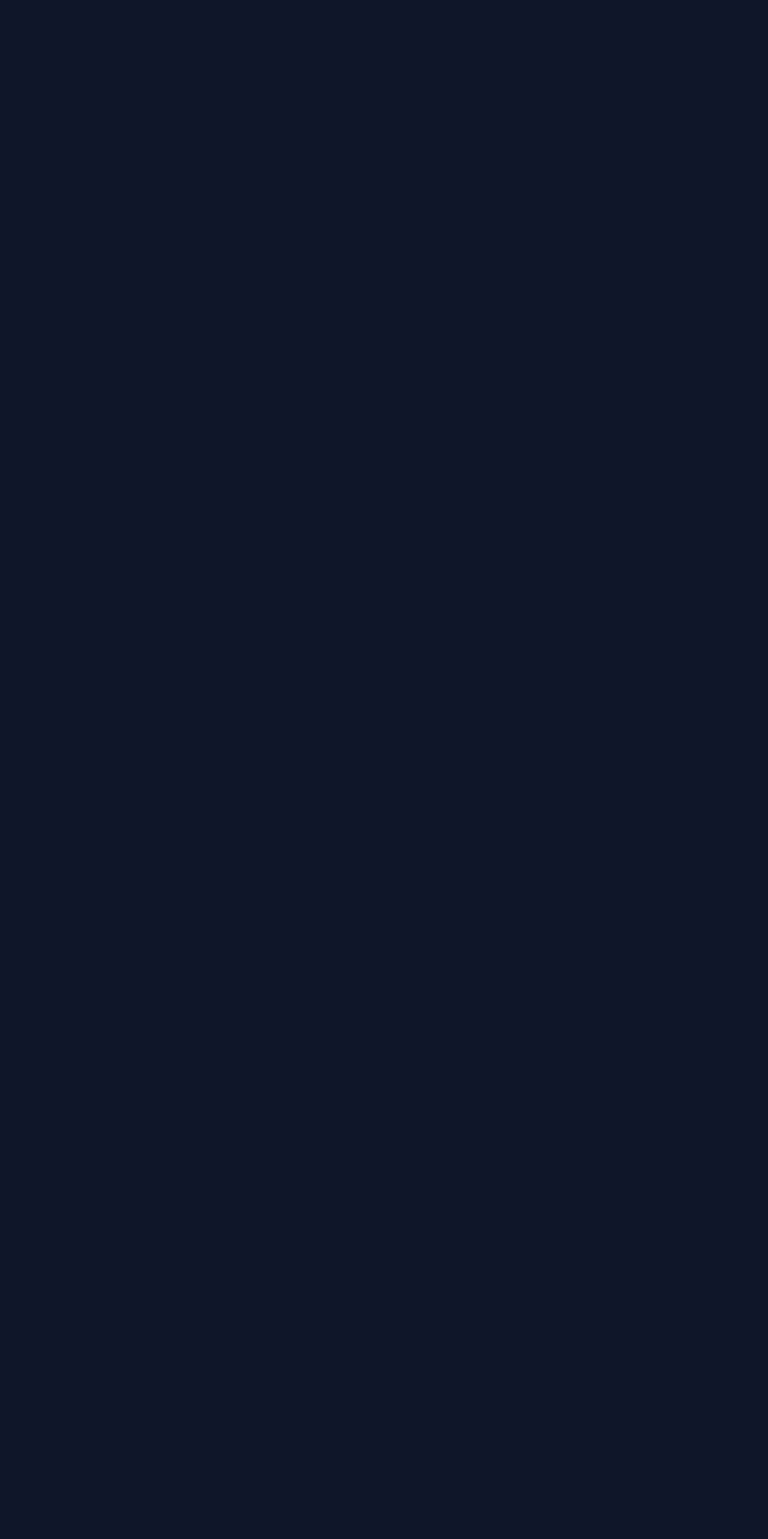
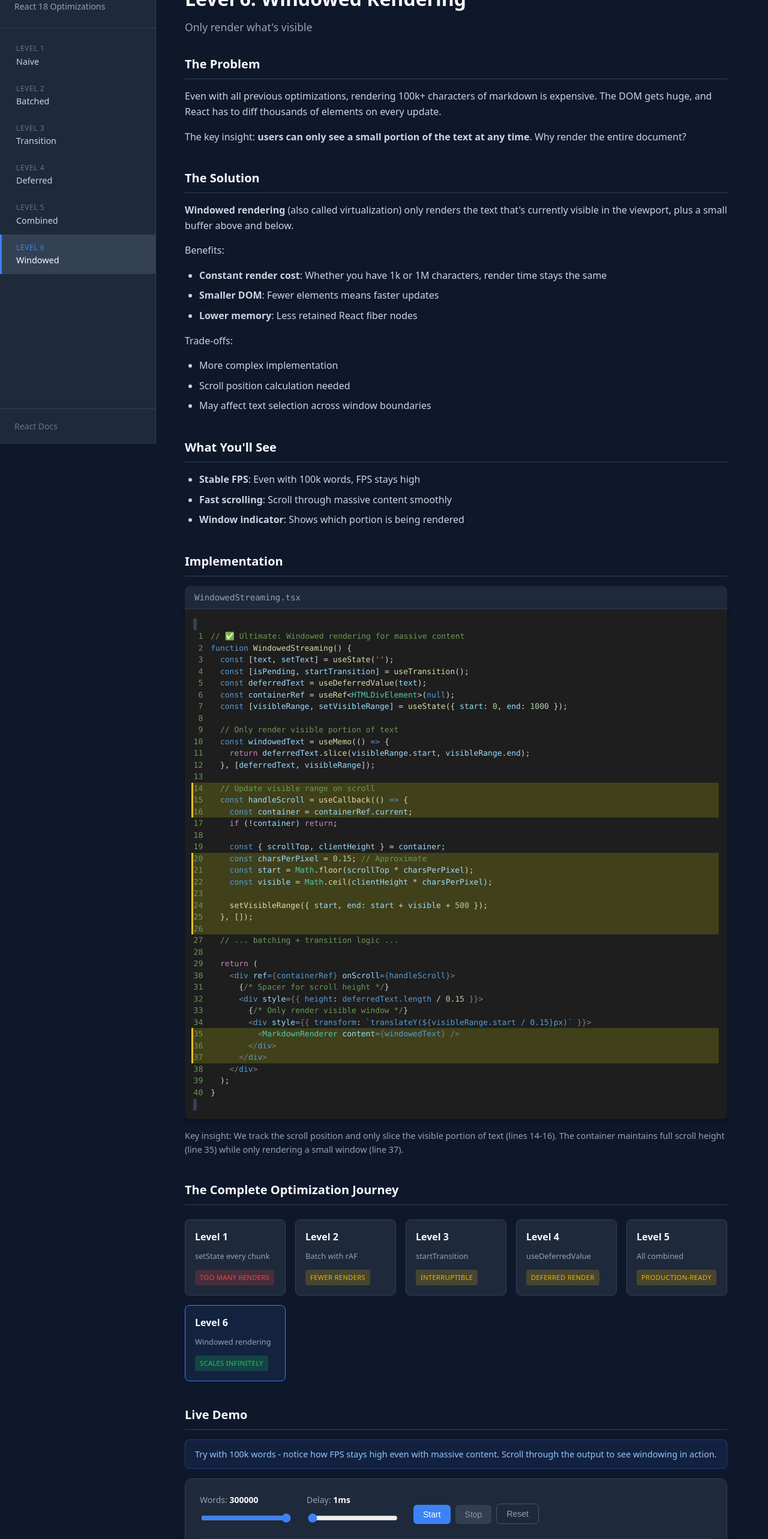
Before and after one commit to kocgo/how-to-handle-llm-responses, a React (Vite) app in the folder ui/: page /level/6 in a window 1280 px wide. Before the commit this address had no page. Shown: the part 60-2626 px from the top of the page at 60% size. Before the commit the page ends 800 px from the top, so only its background shows below. Built offline with nearby package versions, Linux system fonts and the light colour scheme.

Commit message:
page 6 start

```diff
--- a/ui/src/App.tsx
+++ b/ui/src/App.tsx
@@ -4,6 +4,7 @@ import { Level2Page } from './pages/Level2Page'
 import { Level3Page } from './pages/Level3Page'
 import { Level4Page } from './pages/Level4Page'
 import { Level5Page } from './pages/Level5Page'
+import { Level6Page } from './pages/Level6Page'
 
 export default function App() {
   return (
@@ -15,6 +16,7 @@ export default function App() {
         <Route path="/level/3" element={<Level3Page />} />
         <Route path="/level/4" element={<Level4Page />} />
         <Route path="/level/5" element={<Level5Page />} />
+        <Route path="/level/6" element={<Level6Page />} />
       </Routes>
     </BrowserRouter>
   )
--- a/ui/src/components/Layout.tsx
+++ b/ui/src/components/Layout.tsx
@@ -11,7 +11,7 @@ export function Layout({ children, currentLevel }: LayoutProps) {
   const location = useLocation()
 
   const prevLevel = currentLevel > 1 ? currentLevel - 1 : null
-  const nextLevel = currentLevel < 5 ? currentLevel + 1 : null
+  const nextLevel = currentLevel < 6 ? currentLevel + 1 : null
 
   return (
     <div className="layout">
--- a/ui/src/components/StreamingDemo.tsx
+++ b/ui/src/components/StreamingDemo.tsx
@@ -5,6 +5,7 @@ import React, {
   useTransition,
   useDeferredValue,
   useEffect,
+  useMemo,
 } from 'react'
 import { fetchStream } from '../utils/stream'
 import { MetricsPanel } from './MetricsPanel'
@@ -16,13 +17,20 @@ interface StreamingDemoProps {
   batchStrategy: BatchStrategy
   useTransition: boolean
   useDeferredValue: boolean
+  useWindowing?: boolean
 }
+
+const WINDOW_SIZE = 4000 // Characters to render at a time
+const WINDOW_BUFFER = 1000 // Extra buffer above/below
+const LINE_HEIGHT = 24 // Approximate line height in pixels
+const CHARS_PER_LINE = 80 // Approximate characters per line
 
 export function StreamingDemo({
   level,
   batchStrategy,
   useTransition: shouldUseTransition,
   useDeferredValue: shouldUseDeferredValue,
+  useWindowing = false,
 }: StreamingDemoProps) {
   const [text, setText] = useState('')
   const [isPending, startTransition] = useTransition()
@@ -30,18 +38,21 @@ export function StreamingDemo({
   const isStale = text !== deferredText
 
   const [isStreaming, setIsStreaming] = useState(false)
-  const [wordCount, setWordCount] = useState(100000)
+  const [wordCount, setWordCount] = useState(300000)
   const [delay, setDelay] = useState(1)
   const [inputValue, setInputValue] = useState('')
   const [outputTab, setOutputTab] = useState<'text' | 'markdown'>('markdown')
+  const [scrollTop, setScrollTop] = useState(0)
 
   const abortControllerRef = useRef<AbortController | null>(null)
   const bufferRef = useRef('')
   const rafIdRef = useRef<number>()
+  const outputContentRef = useRef<HTMLDivElement>(null)
 
   const handleReset = useCallback(() => {
     setText('')
     bufferRef.current = ''
+    setScrollTop(0)
   }, [])
 
   const handleStop = useCallback(() => {
@@ -77,7 +88,7 @@ export function StreamingDemo({
         // Level 1: Naive - setState on every chunk
         setText((prev) => prev + token)
       } else if (batchStrategy === 'raf') {
-        // Levels 2-5: Batch with requestAnimationFrame
+        // Levels 2-6: Batch with requestAnimationFrame
         bufferRef.current += token
 
         if (!rafIdRef.current) {
@@ -123,6 +134,37 @@ export function StreamingDemo({
   // Determine which text to render
   const displayText = shouldUseDeferredValue ? deferredText : text
 
+  // Windowing logic
+  const charsPerPixel = 0.12 // Approximate characters per pixel height
+  const totalHeight = useWindowing ? displayText.length / charsPerPixel : 0
+
+  const { windowedText, windowStart, windowEnd } = useMemo(() => {
+    if (!useWindowing || !displayText) {
+      return { windowedText: displayText, windowStart: 0, windowEnd: displayText.length }
+    }
+
+    const startChar = Math.max(0, Math.floor(scrollTop * charsPerPixel) - WINDOW_BUFFER)
+    const endChar = Math.min(
+      displayText.length,
+      startChar + WINDOW_SIZE + WINDOW_BUFFER * 2
+    )
+
+    return {
+      windowedText: displayText.slice(startChar, endChar),
+      windowStart: startChar,
+      windowEnd: endChar,
+    }
+  }, [displayText, scrollTop, useWindowing])
+
+  const handleScroll = useCallback(
+    (e: React.UIEvent<HTMLDivElement>) => {
+      if (useWindowing) {
+        setScrollTop(e.currentTarget.scrollTop)
+      }
+    },
+    [useWindowing]
+  )
+
   // Determine which state indicators to show
   const showIsPending = shouldUseTransition
   const showIsStale = shouldUseDeferredValue
@@ -138,7 +180,7 @@ export function StreamingDemo({
             id={`words-${level}`}
             type="range"
             min="100"
-            max="100000"
+            max="300000"
             step="100"
             value={wordCount}
             onChange={(e) => setWordCount(Number(e.target.value))}
@@ -202,6 +244,18 @@ export function StreamingDemo({
         isStale={showIsStale ? isStale : undefined}
       />
 
+      {useWindowing && displayText && (
+        <div className="window-indicator">
+          <span>
+            Rendering chars {windowStart.toLocaleString()} - {windowEnd.toLocaleString()} of{' '}
+            {displayText.length.toLocaleString()}
+          </span>
+          <span className="window-percent">
+            ({Math.round((WINDOW_SIZE / Math.max(displayText.length, 1)) * 100)}% rendered)
+          </span>
+        </div>
+      )}
+
       <div
         className={`output-area ${isPending && showIsPending ? 'pending' : ''} ${isStale && showIsStale ? 'stale' : ''}`}
       >
@@ -221,6 +275,9 @@ export function StreamingDemo({
             </button>
           </div>
           <div className="output-badges">
+            {useWindowing && (
+              <span className="output-badge windowed-badge">Windowed</span>
+            )}
             {showIsPending && isPending && (
               <span className="output-badge pending-badge">Pending...</span>
             )}
@@ -229,9 +286,31 @@ export function StreamingDemo({
             )}
           </div>
         </div>
-        <div className="output-content">
+        <div
+          ref={outputContentRef}
+          className="output-content"
+          onScroll={handleScroll}
+          style={useWindowing ? { position: 'relative' } : undefined}
+        >
           {displayText ? (
-            outputTab === 'markdown' ? (
+            useWindowing ? (
+              <div style={{ height: totalHeight, position: 'relative' }}>
+                <div
+                  style={{
+                    position: 'absolute',
+                    top: windowStart / charsPerPixel,
+                    left: 0,
+                    right: 0,
+                  }}
+                >
+                  {outputTab === 'markdown' ? (
+                    <MarkdownRenderer content={windowedText} />
+                  ) : (
+                    <pre className="plain-text-output">{windowedText}</pre>
+                  )}
+                </div>
+              </div>
+            ) : outputTab === 'markdown' ? (
               <MarkdownRenderer content={displayText} />
             ) : (
               <pre className="plain-text-output">{displayText}</pre>
--- /dev/null
+++ b/ui/src/pages/Level6Page.tsx
@@ -0,0 +1,165 @@
+import React from 'react'
+import { Layout } from '../components/Layout'
+import { CodeBlock } from '../components/CodeBlock'
+import { StreamingDemo } from '../components/StreamingDemo'
+
+const CODE_SAMPLE = `// ✅ Ultimate: Windowed rendering for massive content
+function WindowedStreaming() {
+  const [text, setText] = useState('');
+  const [isPending, startTransition] = useTransition();
+  const deferredText = useDeferredValue(text);
+  const containerRef = useRef<HTMLDivElement>(null);
+  const [visibleRange, setVisibleRange] = useState({ start: 0, end: 1000 });
+
+  // Only render visible portion of text
+  const windowedText = useMemo(() => {
+    return deferredText.slice(visibleRange.start, visibleRange.end);
+  }, [deferredText, visibleRange]);
+
+  // Update visible range on scroll
+  const handleScroll = useCallback(() => {
+    const container = containerRef.current;
+    if (!container) return;
+
+    const { scrollTop, clientHeight } = container;
+    const charsPerPixel = 0.15; // Approximate
+    const start = Math.floor(scrollTop * charsPerPixel);
+    const visible = Math.ceil(clientHeight * charsPerPixel);
+
+    setVisibleRange({ start, end: start + visible + 500 });
+  }, []);
+
+  // ... batching + transition logic ...
+
+  return (
+    <div ref={containerRef} onScroll={handleScroll}>
+      {/* Spacer for scroll height */}
+      <div style={{ height: deferredText.length / 0.15 }}>
+        {/* Only render visible window */}
+        <div style={{ transform: \`translateY(\${visibleRange.start / 0.15}px)\` }}>
+          <MarkdownRenderer content={windowedText} />
+        </div>
+      </div>
+    </div>
+  );
+}`
+
+export function Level6Page() {
+  return (
+    <Layout currentLevel={6}>
+      <header className="page-header">
+        <h1>Level 6: Windowed Rendering</h1>
+        <p className="subtitle">Only render what's visible</p>
+      </header>
+
+      <section className="explanation">
+        <h2>The Problem</h2>
+        <p>
+          Even with all previous optimizations, rendering 100k+ characters of
+          markdown is expensive. The DOM gets huge, and React has to diff
+          thousands of elements on every update.
+        </p>
+        <p>
+          The key insight: <strong>users can only see a small portion of the
+          text at any time</strong>. Why render the entire document?
+        </p>
+      </section>
+
+      <section className="explanation">
+        <h2>The Solution</h2>
+        <p>
+          <strong>Windowed rendering</strong> (also called virtualization) only
+          renders the text that's currently visible in the viewport, plus a
+          small buffer above and below.
+        </p>
+        <p>Benefits:</p>
+        <ul>
+          <li><strong>Constant render cost</strong>: Whether you have 1k or 1M characters, render time stays the same</li>
+          <li><strong>Smaller DOM</strong>: Fewer elements means faster updates</li>
+          <li><strong>Lower memory</strong>: Less retained React fiber nodes</li>
+        </ul>
+        <p>Trade-offs:</p>
+        <ul>
+          <li>More complex implementation</li>
+          <li>Scroll position calculation needed</li>
+          <li>May affect text selection across window boundaries</li>
+        </ul>
+      </section>
+
+      <section className="explanation">
+        <h2>What You'll See</h2>
+        <ul>
+          <li><strong>Stable FPS</strong>: Even with 100k words, FPS stays high</li>
+          <li><strong>Fast scrolling</strong>: Scroll through massive content smoothly</li>
+          <li><strong>Window indicator</strong>: Shows which portion is being rendered</li>
+        </ul>
+      </section>
+
+      <section className="code-section">
+        <h2>Implementation</h2>
+        <CodeBlock
+          code={CODE_SAMPLE}
+          language="tsx"
+          title="WindowedStreaming.tsx"
+          highlightLines={[14, 15, 16, 20, 21, 22, 23, 24, 25, 26, 35, 36, 37]}
+        />
+        <p className="code-note">
+          Key insight: We track the scroll position and only slice the visible
+          portion of text (lines 14-16). The container maintains full scroll
+          height (line 35) while only rendering a small window (line 37).
+        </p>
+      </section>
+
+      <section className="summary-section">
+        <h2>The Complete Optimization Journey</h2>
+        <div className="journey-cards">
+          <div className="journey-card">
+            <h3>Level 1</h3>
+            <p>setState every chunk</p>
+            <span className="journey-result bad">Too many renders</span>
+          </div>
+          <div className="journey-card">
+            <h3>Level 2</h3>
+            <p>Batch with rAF</p>
+            <span className="journey-result better">Fewer renders</span>
+          </div>
+          <div className="journey-card">
+            <h3>Level 3</h3>
+            <p>startTransition</p>
+            <span className="journey-result better">Interruptible</span>
+          </div>
+          <div className="journey-card">
+            <h3>Level 4</h3>
+            <p>useDeferredValue</p>
+            <span className="journey-result better">Deferred render</span>
+          </div>
+          <div className="journey-card">
+            <h3>Level 5</h3>
+            <p>All combined</p>
+            <span className="journey-result better">Production-ready</span>
+          </div>
+          <div className="journey-card highlight">
+            <h3>Level 6</h3>
+            <p>Windowed rendering</p>
+            <span className="journey-result best">Scales infinitely</span>
+          </div>
+        </div>
+      </section>
+
+      <section className="demo-section">
+        <h2>Live Demo</h2>
+        <p className="demo-instruction">
+          Try with 100k words - notice how FPS stays high even with massive
+          content. Scroll through the output to see windowing in action.
+        </p>
+        <StreamingDemo
+          level={6}
+          batchStrategy="raf"
+          useTransition={true}
+          useDeferredValue={true}
+          useWindowing={true}
+        />
+      </section>
+    </Layout>
+  )
+}
--- a/ui/src/types.ts
+++ b/ui/src/types.ts
@@ -1,5 +1,5 @@
 export type BatchStrategy = 'none' | 'raf' | 'interval'
-export type Level = 1 | 2 | 3 | 4 | 5
+export type Level = 1 | 2 | 3 | 4 | 5 | 6
 
 export interface StreamChunk {
   token: string
@@ -18,6 +18,7 @@ export interface LevelConfig {
   batchStrategy: BatchStrategy
   useTransition: boolean
   useDeferredValue: boolean
+  useWindowing?: boolean
 }
 
 export const LEVEL_CONFIGS: LevelConfig[] = [
@@ -61,4 +62,13 @@ export const LEVEL_CONFIGS: LevelConfig[] = [
     useTransition: true,
     useDeferredValue: true,
   },
+  {
+    level: 6,
+    name: 'Windowed',
+    description: 'Virtualized rendering',
+    batchStrategy: 'raf',
+    useTransition: true,
+    useDeferredValue: true,
+    useWindowing: true,
+  },
 ]
```
Also changed, not shown: ui/src/main.css (+23 -0 lines).
